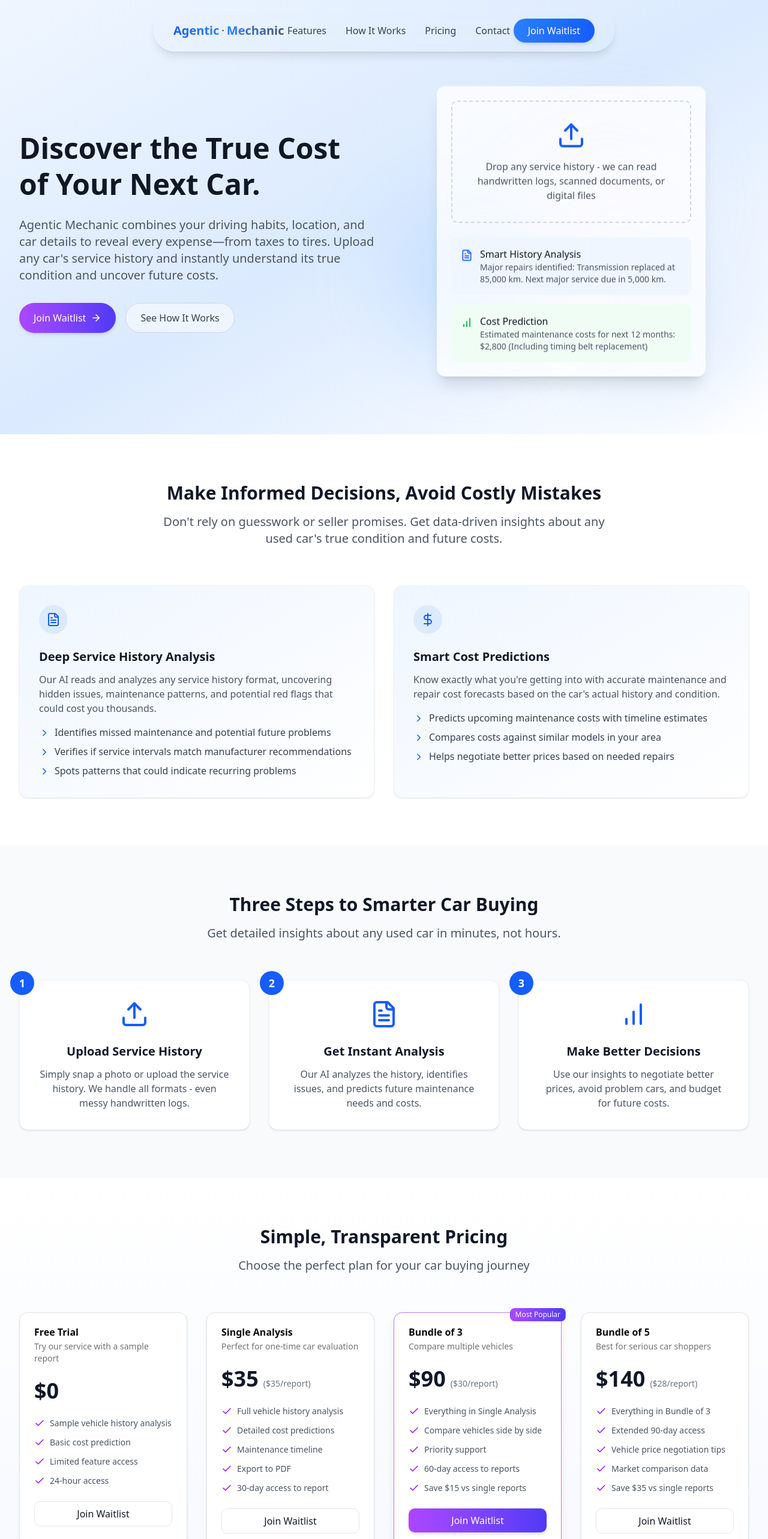
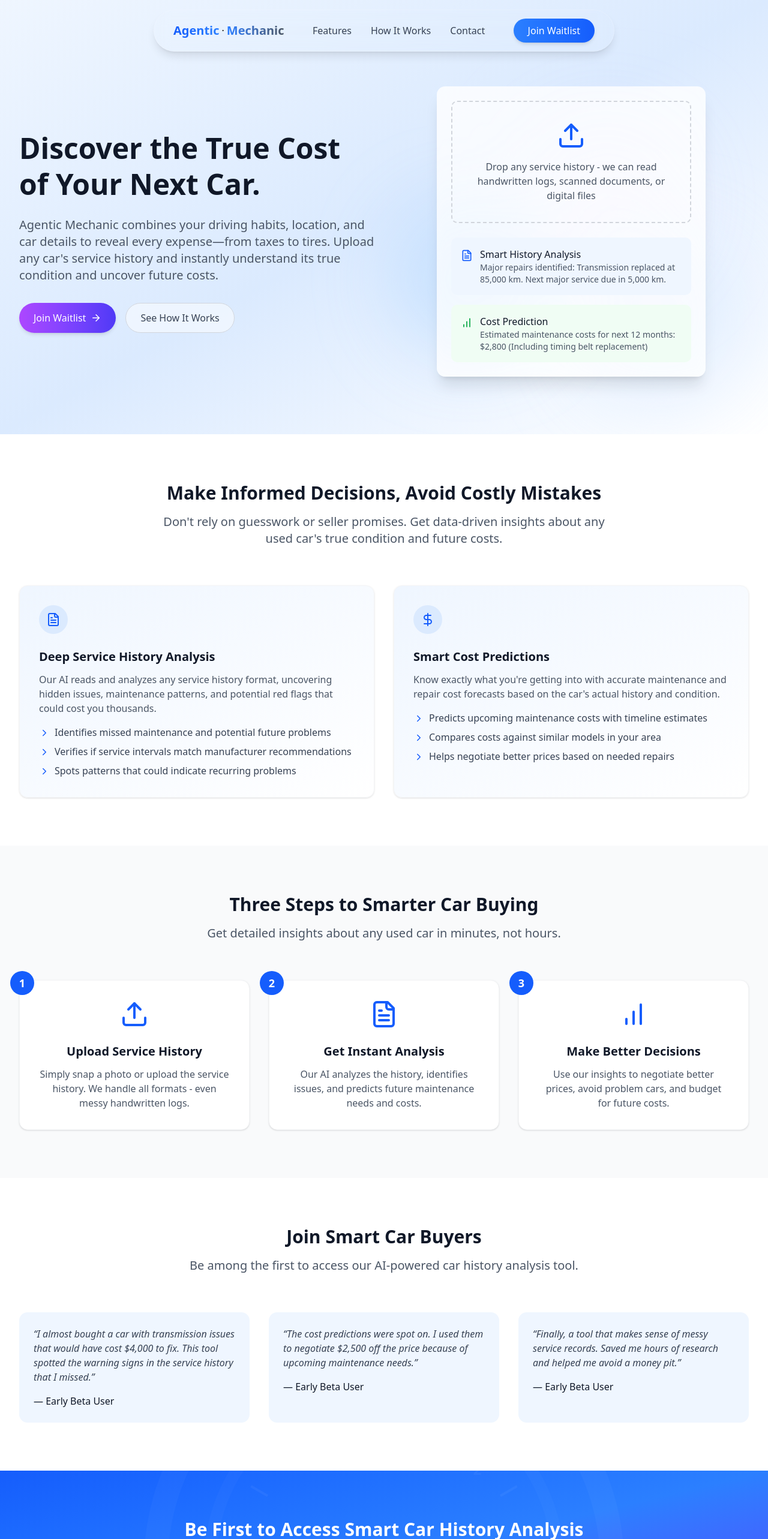
Before and after one commit to aybbr/agentic-mechanic-ui, a Next.js app: page / in a window 1280 px wide. Shown: the top 2566 px of the page at 60% size. Built offline with nearby package versions, Linux system fonts and the light colour scheme.

Commit message:
hide pricing info

```diff
--- a/src/components/landing/SingleScreenLanding.tsx
+++ b/src/components/landing/SingleScreenLanding.tsx
@@ -5,7 +5,7 @@
 import { Upload, FileText, BarChart, ArrowRight, Menu, X, ChevronRight, DollarSign } from "lucide-react";
 import { Logo } from "@/components/common/Logo";
 import { WaitlistModal } from "@/components/waitlist/WaitlistModal";
-import { PricingSection } from "../pricing/PricingSection";
+//import { PricingSection } from "../pricing/PricingSection";
 
 export function SingleScreenLanding() {
   const [isMenuOpen, setIsMenuOpen] = useState(false);
@@ -40,9 +40,9 @@
                   <Link href="#how-it-works" className="text-gray-700 hover:text-blue-600 transition-colors font-medium">
                     How It Works
                   </Link>
-                  <Link href="#pricing" className="text-gray-700 hover:text-blue-600 transition-colors font-medium">
+                  {/* <Link href="#pricing" className="text-gray-700 hover:text-blue-600 transition-colors font-medium">
                     Pricing
-                  </Link>
+                  </Link> */}
                   <Link href="#contact" className="text-gray-700 hover:text-blue-600 transition-colors font-medium">
                     Contact
                   </Link>
@@ -290,7 +290,7 @@
           </div>
         </section>
 
-        <PricingSection openWaitlist={openWaitlist} />
+        {/* <PricingSection openWaitlist={openWaitlist} /> */}
 
         {/* Testimonials Section */}
         <section className="py-20 bg-white">
```
